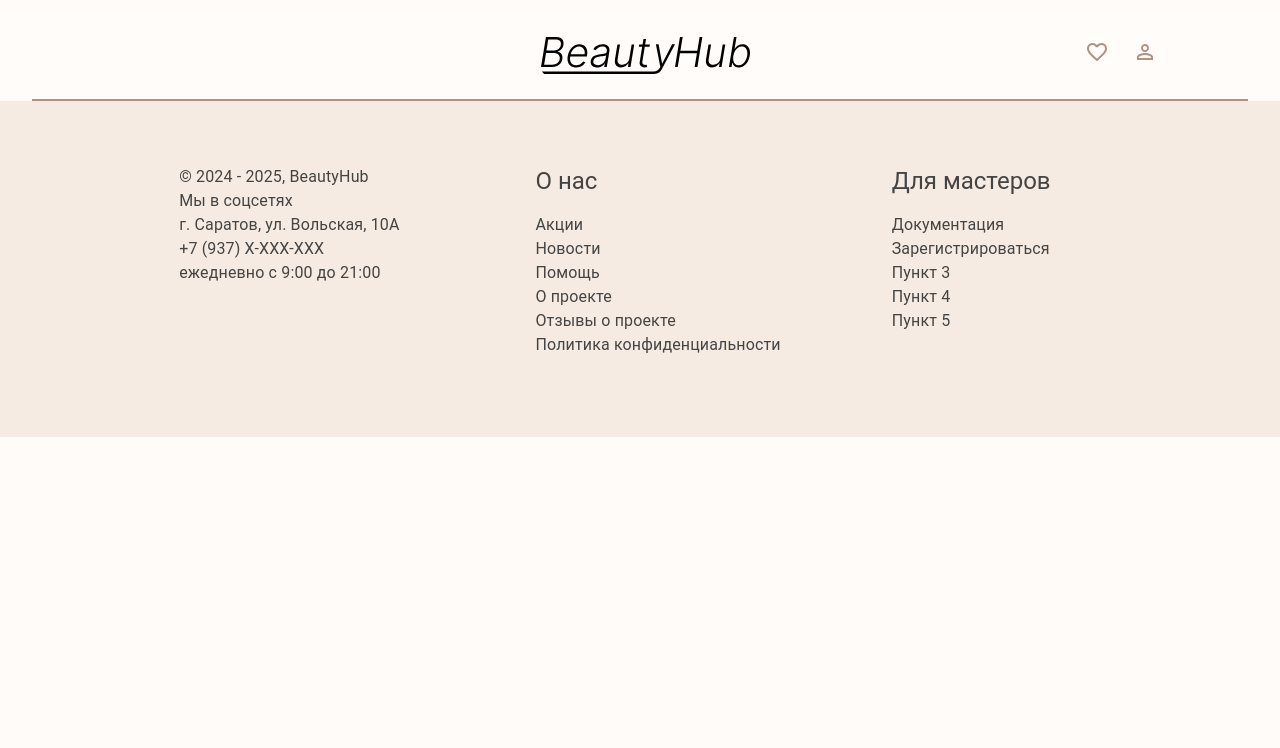
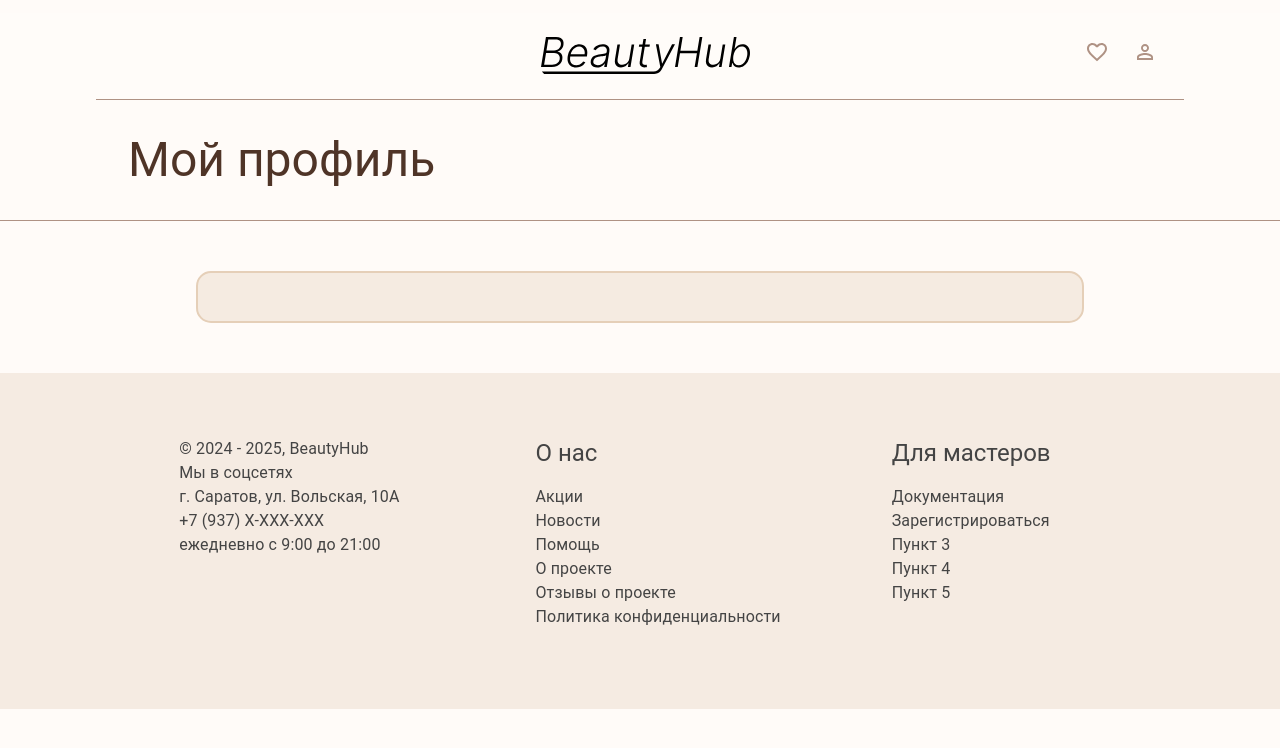
Before and after one commit to supxn/beautyhub, a React (Vite) app: page /profile in a window 1280 px wide. Shown: the top 748 px of the page. Built offline with nearby package versions, Linux system fonts and the light colour scheme.

Commit message:
front_niki_7

```diff
--- a/src/App.tsx
+++ b/src/App.tsx
@@ -10,6 +10,7 @@ import Footer from './components/FooterComp/Footer'
 import MainPage from './pages/mainPage/mainPage'
 import LoginPage from './pages/inlet/inlet'
 import RegisterPage from './pages/register/register'
+import ProfilePage from './pages/profile/profile'
 
 
 const AppContent: React.FC = () => {
@@ -22,6 +23,7 @@ const AppContent: React.FC = () => {
           <Route path="main" element={<MainPage/>}/>
           <Route path="login" element={<LoginPage/>}/>
           <Route path="register" element={<RegisterPage/>}/>
+          <Route path="profile" element={<ProfilePage/>}/>
         </Route>
       </Routes>
       <Footer/>
--- a/src/components/HeaderComp/Header.tsx
+++ b/src/components/HeaderComp/Header.tsx
@@ -64,9 +64,9 @@ const HeaderBar: React.FC<HeaderProps> = () => {
         >
           <Box              //разделитель под шапкой
             sx={{
-              height: "2px",
+              height: "1px",
               backgroundColor: "#AF9284",
-              width: "95%" // Ширина разделителя
+              width: "85%" // Ширина разделителя
             }}
           />
       </Box>
--- /dev/null
+++ b/src/components/ProfileComp/ProfileComp.module.scss
@@ -0,0 +1,25 @@
+.container {
+    color: #4F3427;
+    margin-bottom: 7.5px;
+}
+
+.topperTitle {
+    font-size: 300%;
+    text-align: left;
+    font-weight: bold;
+    color: #4F3427;
+    padding-top: 2rem;
+    padding-bottom: 2rem;
+    padding-left: 10%;
+}
+
+.ProfileContainer{
+    background-color: #f5ebe1; /* Легкий фоновый цвет */
+    padding-left: 2rem;
+    padding-right: 2rem;
+    padding-bottom: 2rem;
+    padding-top: 1rem;
+    border-radius: 15px;
+    margin: 50px auto;
+    text-align: center;
+}
--- /dev/null
+++ b/src/components/ProfileComp/ProfileComp.tsx
@@ -0,0 +1,33 @@
+import { TextField, Button, Box, Typography } from "@mui/material";
+import styles from "./ProfileComp.module.scss";
+
+const ProfileForm = () => {
+    return (
+        <Box className={styles.container}>
+        <Typography variant="h3" className={styles.topperTitle}>
+          Мой профиль
+        </Typography>
+          <Box              //разделитель под шапкой
+            sx={{
+              height: "1px",
+              backgroundColor: "#AF9284",
+              width: "100%" // Ширина разделителя
+            }}
+          />
+
+           <Box   //ячейка с профилем
+            className={styles.ProfileContainer}
+            sx={{
+                display: "flex",
+                justifyContent: "center", // Центрирует горизонтально
+                width: "64%",            // контейнер занимает всю ширину
+                border: "2px solid #E5CFB8"
+              }}
+          />
+      </Box>
+
+
+);
+};
+
+export default ProfileForm;
--- a/src/components/RegisterComp/RegisterComp.tsx
+++ b/src/components/RegisterComp/RegisterComp.tsx
@@ -34,7 +34,6 @@ const AuthForm = () => {
             fullWidth
             className={styles.input}
             margin="normal"
-            sx = {{color: "#4d4136"}}
           />
           <TextField
             label="Фамилия"
--- /dev/null
+++ b/src/pages/profile/profile.tsx
@@ -0,0 +1,11 @@
+import React from "react";
+import styles from "./profile.module.scss";
+import Profile from '../../components/ProfileComp/ProfileComp'
+
+const ProfilePage: React.FC = () => {
+    return(
+        <Profile/>
+    );
+}
+
+export default ProfilePage
```
Also changed, not shown: src/pages/profile/profile.module.scss (added).
